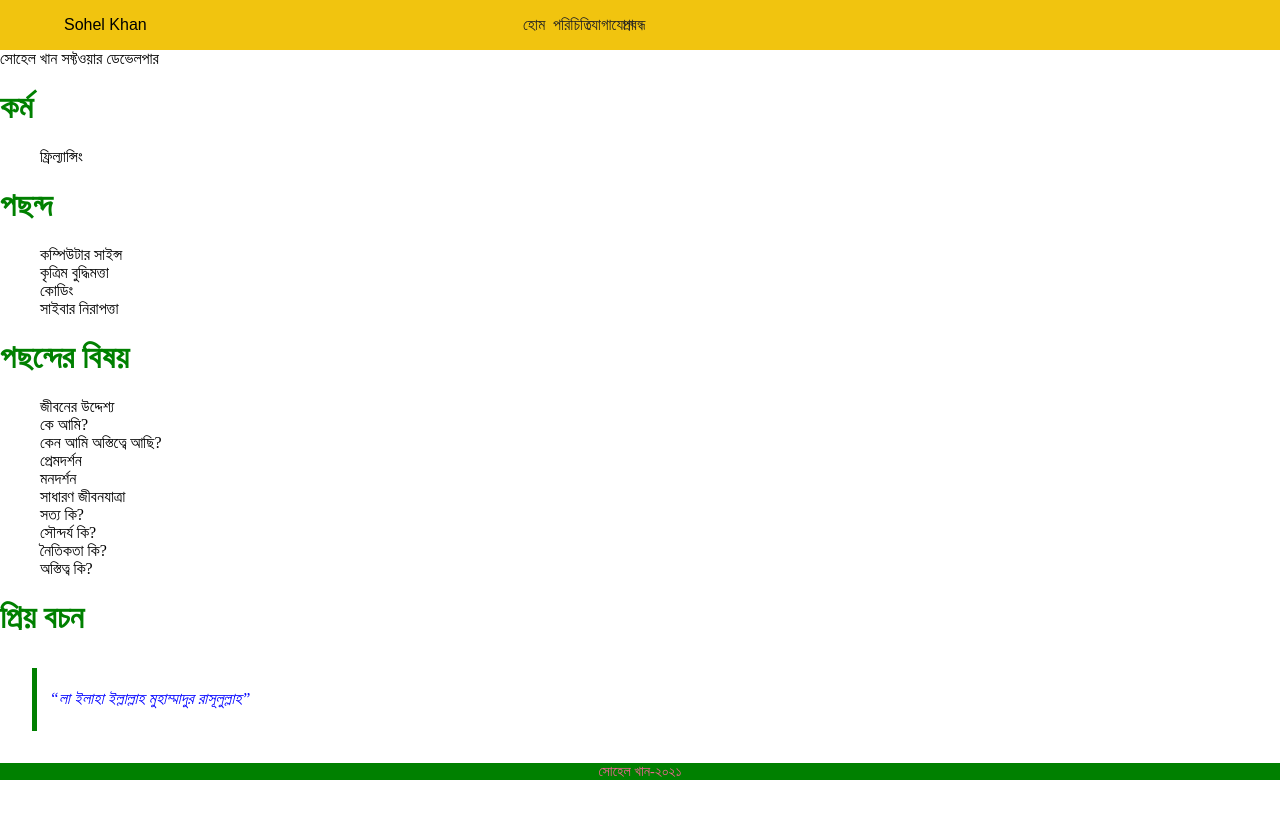
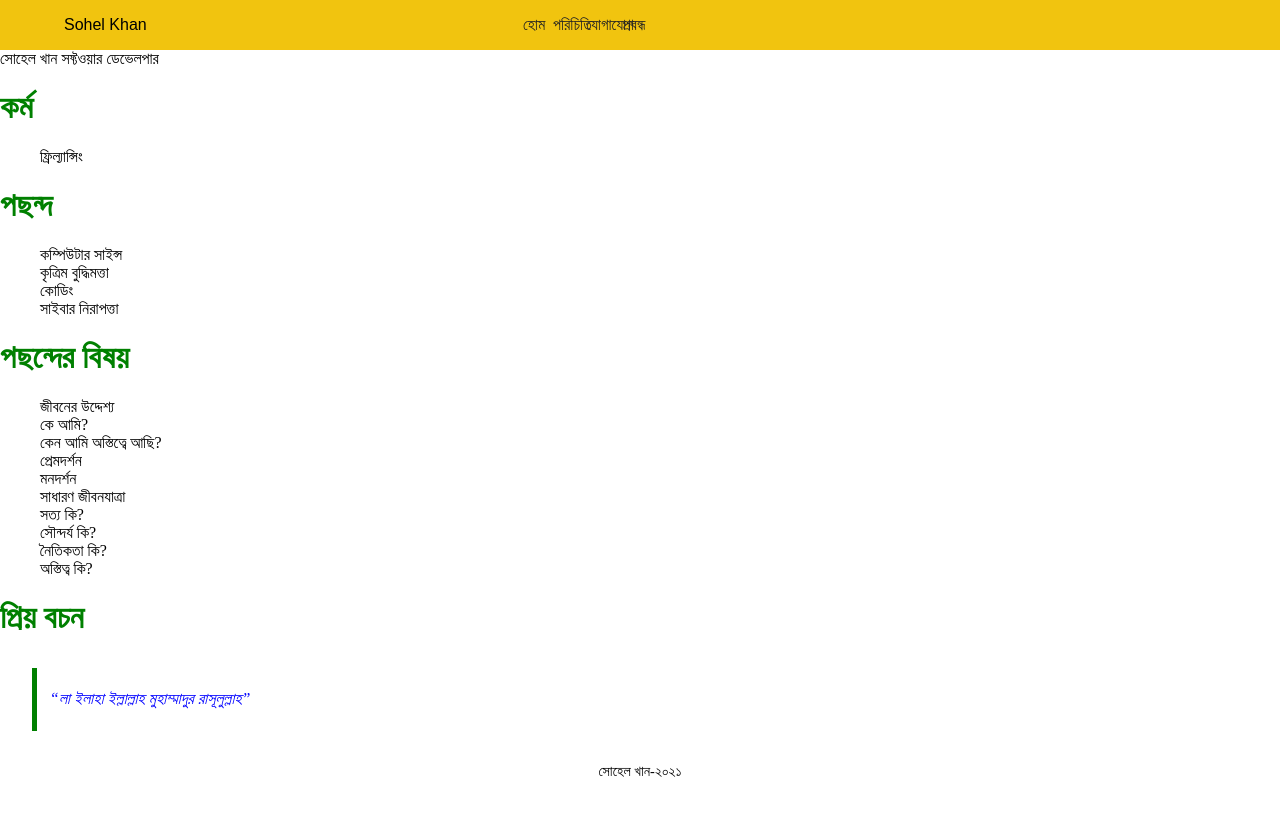
Before and after one commit to sohelkhanz/sohelkhanz.github.io, a Jekyll site: the page built from index.md, in a window 1280 px wide. Shown: the top 819 px of the page. Built offline with Jekyll 4.4.1, drawn with Linux system fonts in a browser that asks for light colours.

Commit message:
Update style.css

```diff
--- a/assets/css/style.css
+++ b/assets/css/style.css
@@ -107,8 +107,6 @@ header {
 footer {
   font-size: .9rem;
   text-align: center;
-   background: green;
-   color: #f76497;
   width: 100%;
 }
 
```
